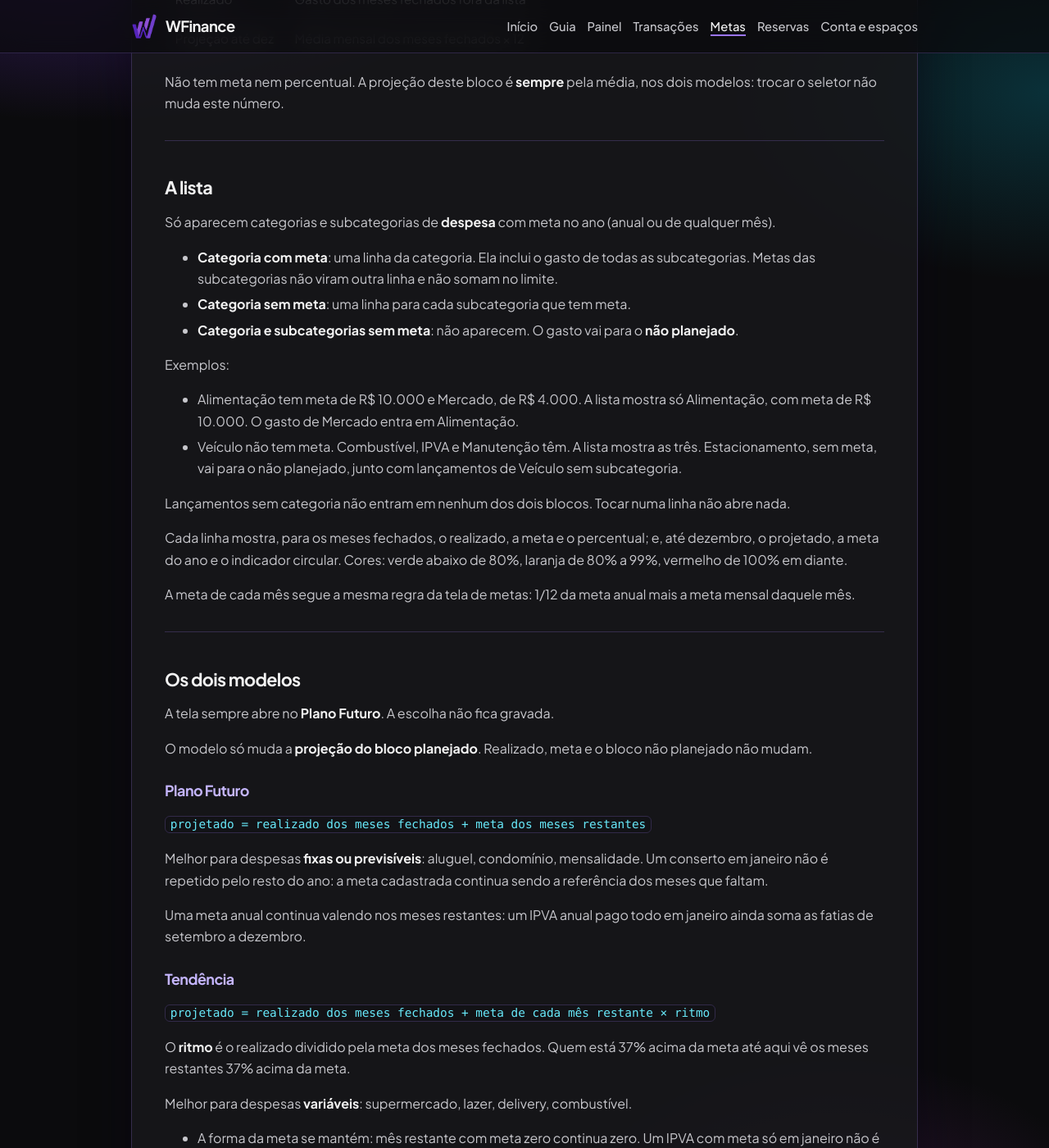
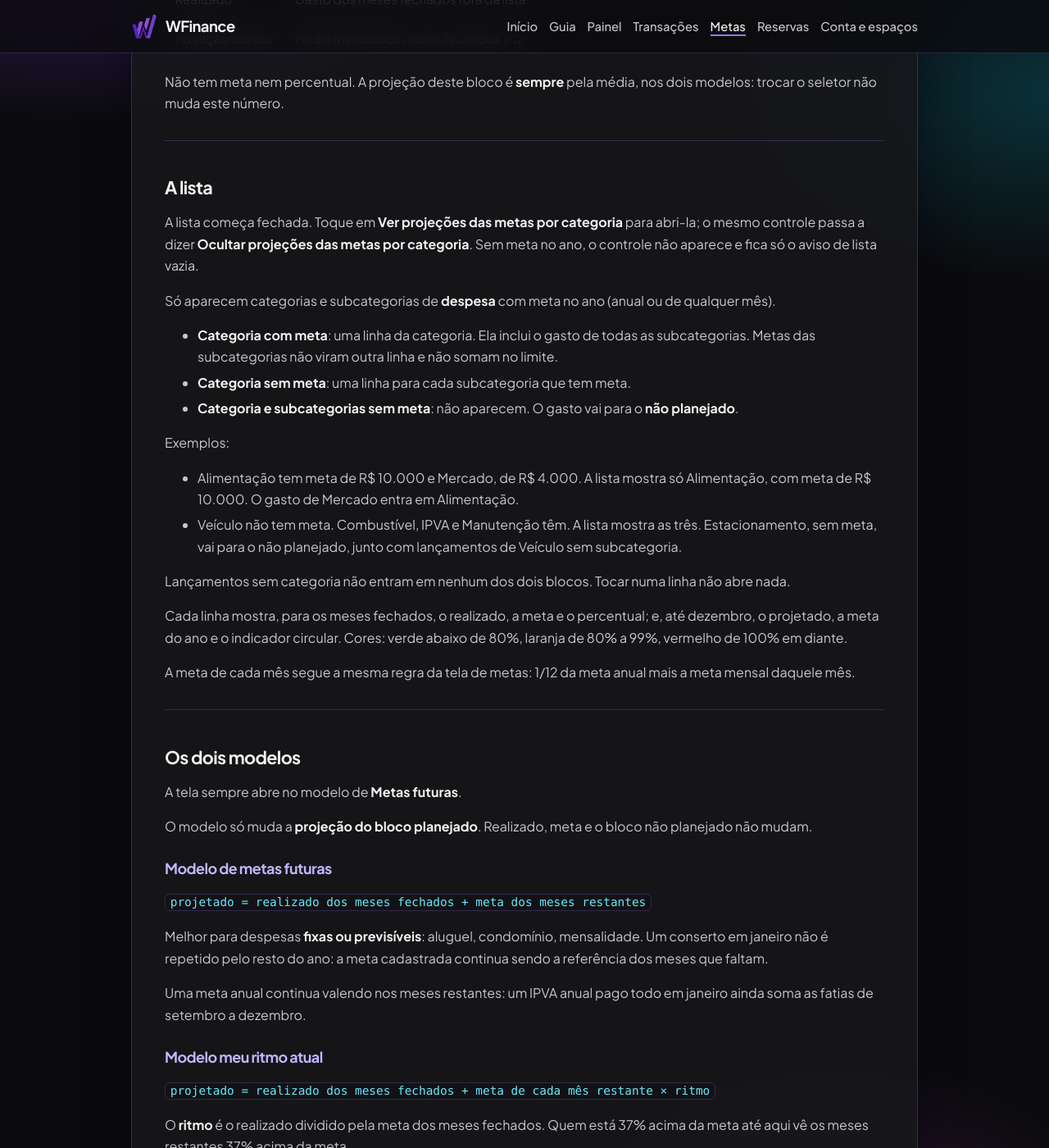
Before and after one commit to wrodriguesjr/WFinanceDocs, a Jekyll site: the page built from docs/UserGuide/Goals/GoalForecast.md, in a window 1280 px wide and 1400 px high, scrolled down 1953 px. Shown: the whole window at 82% size. Built offline with Jekyll 4.4.1, drawn with Linux system fonts in a browser that asks for light colours; our own code applies the rules of GitHub Pages for plain Markdown files.

Commit message:
docs: sincronização automática do UserGuide

```diff
--- a/docs/UserGuide/Goals/GoalForecast.md
+++ b/docs/UserGuide/Goals/GoalForecast.md
@@ -69,6 +69,8 @@ Não tem meta nem percentual. A projeção deste bloco é **sempre** pela média
 
 ## A lista
 
+A lista começa fechada. Toque em **Ver projeções das metas por categoria** para abri-la; o mesmo controle passa a dizer **Ocultar projeções das metas por categoria**. Sem meta no ano, o controle não aparece e fica só o aviso de lista vazia.
+
 Só aparecem categorias e subcategorias de **despesa** com meta no ano (anual ou de qualquer mês).
 
 - **Categoria com meta**: uma linha da categoria. Ela inclui o gasto de todas as subcategorias. Metas das subcategorias não viram outra linha e não somam no limite.
@@ -90,11 +92,11 @@ A meta de cada mês segue a mesma regra da tela de metas: 1/12 da meta anual mai
 
 ## Os dois modelos
 
-A tela sempre abre no **Plano Futuro**. A escolha não fica gravada.
+A tela sempre abre no modelo de **Metas futuras**.
 
 O modelo só muda a **projeção do bloco planejado**. Realizado, meta e o bloco não planejado não mudam.
 
-### Plano Futuro
+### Modelo de metas futuras
 
 `projetado = realizado dos meses fechados + meta dos meses restantes`
 
@@ -102,7 +104,7 @@ Melhor para despesas **fixas ou previsíveis**: aluguel, condomínio, mensalidad
 
 Uma meta anual continua valendo nos meses restantes: um IPVA anual pago todo em janeiro ainda soma as fatias de setembro a dezembro.
 
-### Tendência
+### Modelo meu ritmo atual
 
 `projetado = realizado dos meses fechados + meta de cada mês restante × ritmo`
 
```
